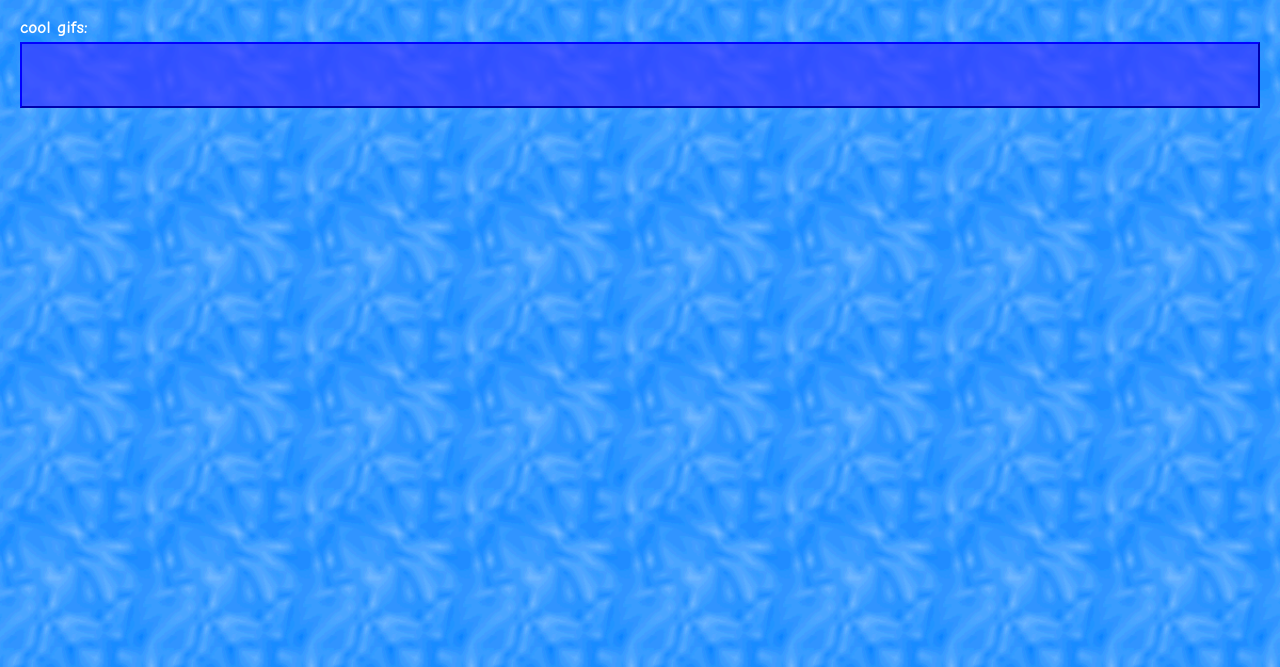
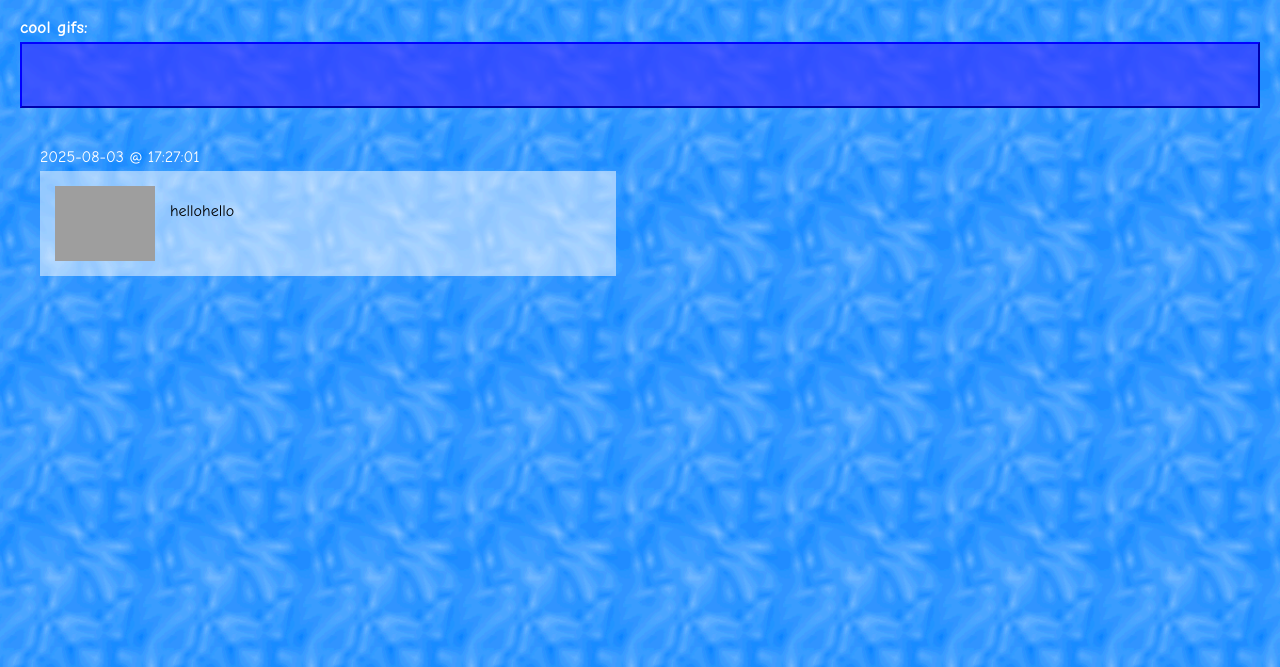
Before and after one commit to mrmariomax/home, a plain HTML site: page index.html in a window 1280 px wide. Shown: the part 133-800 px from the top of the page. Drawn offline with Linux system fonts and the light colour scheme; grey boxes are pictures that could not be loaded.

Commit message:
Update index.html

```diff
--- a/index.html
+++ b/index.html
@@ -4,7 +4,6 @@
 <head>
     <title>mariomax.net</title>
     <link rel="icon" href="acchi.gif">
-<!-- [✦ . 　⁺ 　 . ✦ . 　⁺ 　 . ✦ ✦ . 　⁺ 　 . ✦ . 　⁺ 　 . ✦ ✦ . 　⁺ 　 . ✦ . 　⁺ 　 . ✦] -->
 
 
 
@@ -89,8 +88,47 @@
 		cursor: pointer;
 		margin-right: 15px;
 	}
+
+
+
+	.posts-container {
+		width: 45%;
+		margin: 40px;
+	}
+	.post-wrapper {
+		margin-bottom: 25px; /* Space between each post */
+	}
+	.post-date {
+		margin-bottom: 5px;
+		font-size: 1em;
+	}
+	.post {
+		background-color: rgba(255, 255, 255, 0.5); /* Semi-transparent white */
+		padding: 15px;
+		display: flex;
+		gap: 15px;
+		align-items: flex-start; /* Aligns items to the top */
+	}
+	.post-image {
+		flex-basis: 100px; /* Sets a fixed width for the image container */
+		flex-shrink: 0; /* Prevents the image from shrinking */
+	}
+	.post-text {
+		flex: 1; /* Makes the text take up the remaining space */
+	}
+	.post-image img {
+		width: 100%;
+		height: auto;
+		display: block;
+	}
+	.post-text {
+		color: black; /* Making text inside post black for readability */
+	}
 	</style>
 </head>
+
+
+
 <!-- [✦ . 　⁺ 　 . ✦ . 　⁺ 　 . ✦ ✦ . 　⁺ 　 . ✦ . 　⁺ 　 . ✦ ✦ . 　⁺ 　 . ✦ . 　⁺ 　 . ✦] -->
 
 
@@ -126,7 +164,7 @@
 		</div>
 	</div>
 
-<!-- [✦ . 　⁺ 　 . ✦ . 　⁺ 　 . ✦ ✦ . 　⁺ 　 . ✦ . 　⁺ 　 . ✦ ✦ . 　⁺ 　 . ✦ . 　⁺ 　 . ✦] -->
+
 
 <!-- [revolving welcome spamton] -->
 <div class="container">
@@ -137,6 +175,28 @@
         <img src="spamdance.gif" alt="spamton dance gif" style="margin-left: 20px;">
         </marquee>
     </div>
+</div>
+
+
+
+<!-- [posts] -->
+<div class="posts-container">
+
+	<div class="post-wrapper">
+		<p class="post-date">2025-08-03 @ 17:27:01</p>
+		<div class="post">
+			<div class="post-image">
+				<img src="acchi.gif" alt="Post image">
+			</div>
+			<div class="post-text">
+				<p>hellohello</p>
+			</div>
+		</div>
+	</div>
+
+
+
+
 </div>
 
 <script>
```
